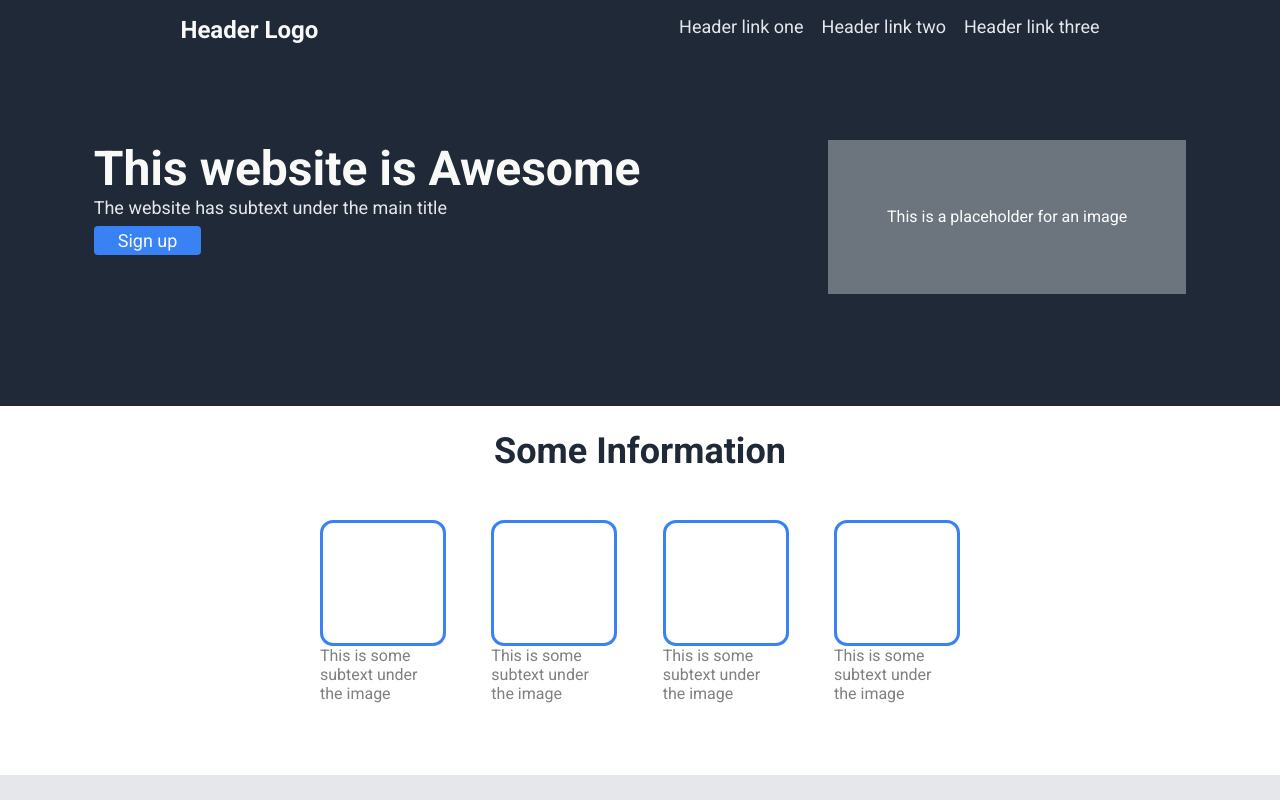
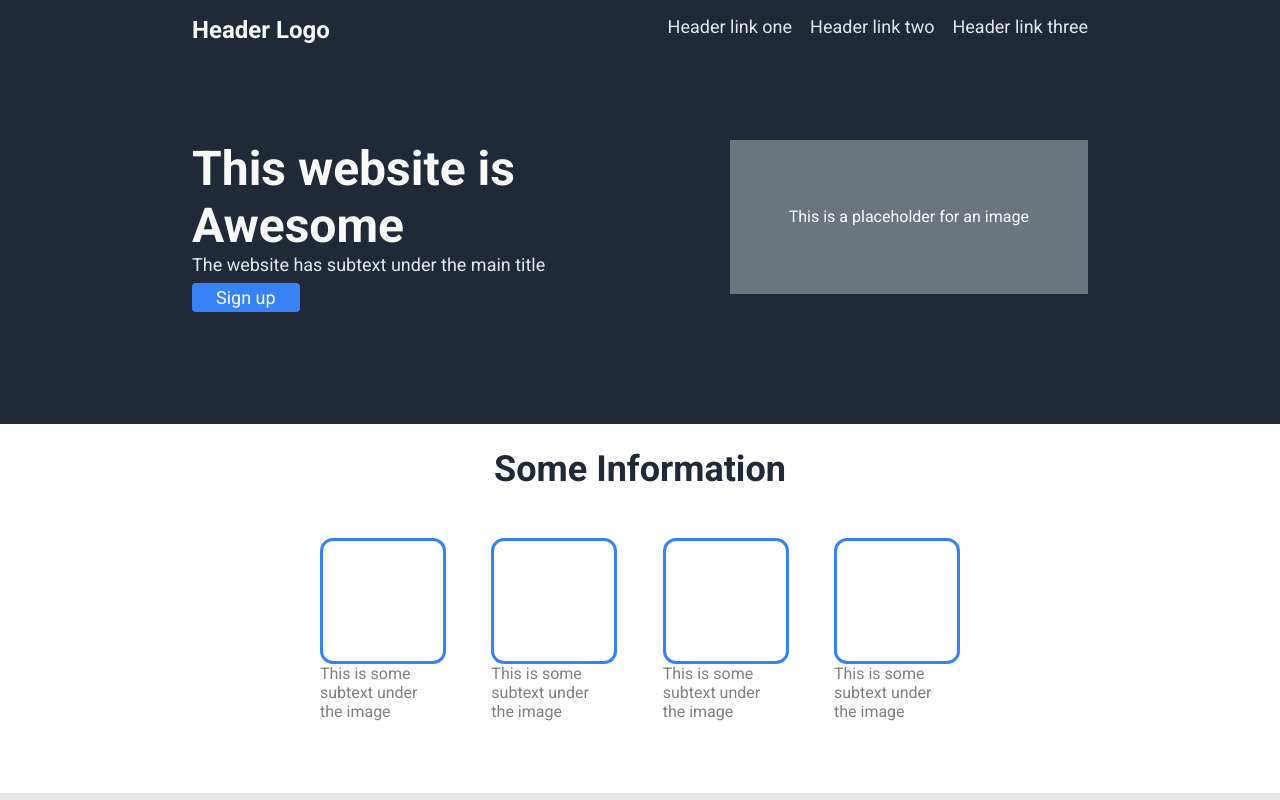
Before and after one commit to AahanMehta21/landing-page-template, a plain HTML site: page index.html in a window 1280 px wide. Shown: the top 800 px of the page. Drawn offline with Linux system fonts and the light colour scheme.

Commit message:
Set up page template

```diff
--- a/header_footer_styles.css
+++ b/header_footer_styles.css
@@ -29,7 +29,9 @@ body {
 
 .top {
     display: flex;
-    justify-content: space-around;
+    justify-content: space-between;
+    padding-left: 15vw;
+    padding-right: 15vw;
 }
 
 .right-header, .secondary-text {
@@ -81,7 +83,9 @@ a {
 .hero-container {
     display: flex;
     flex: 1;
-    justify-content: space-around;
+    padding-left: 15vw;
+    padding-right: 15vw;
+    justify-content: space-between;
     padding-bottom: 96px;
 }
 
```
